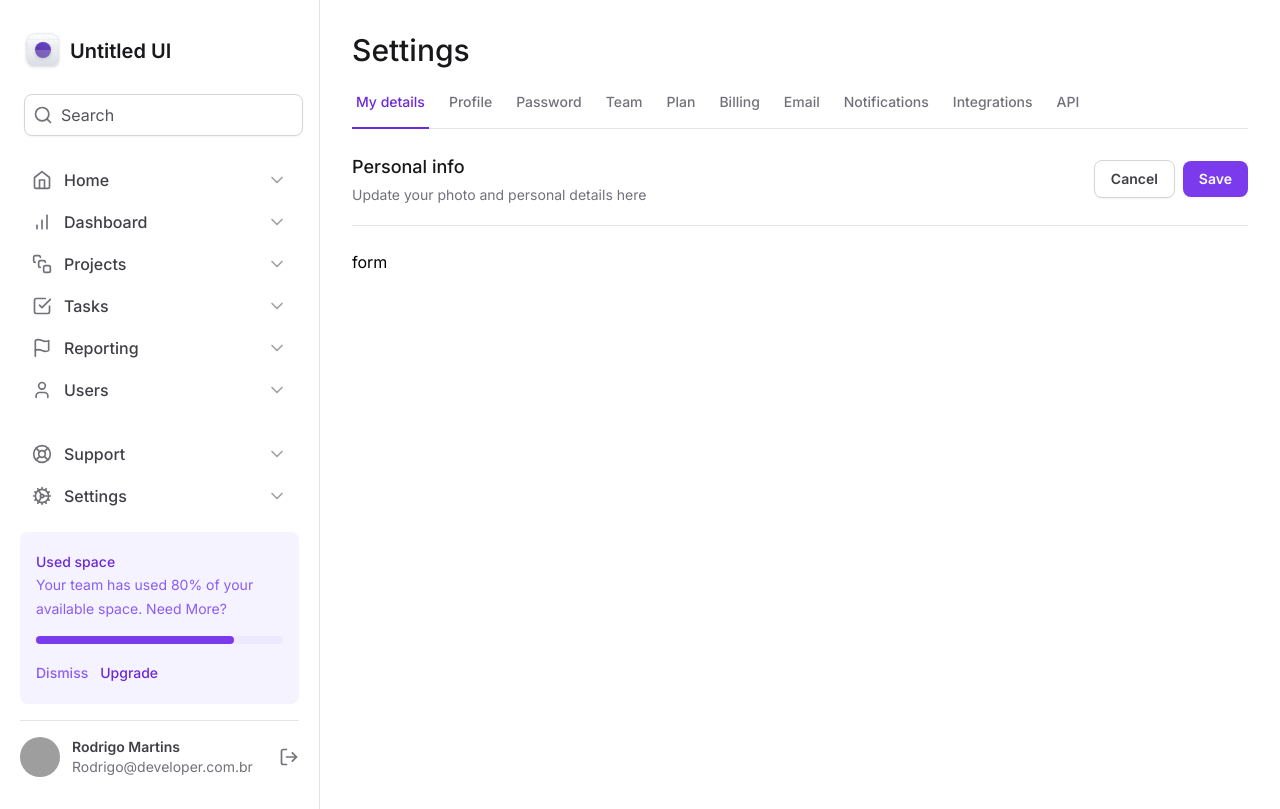
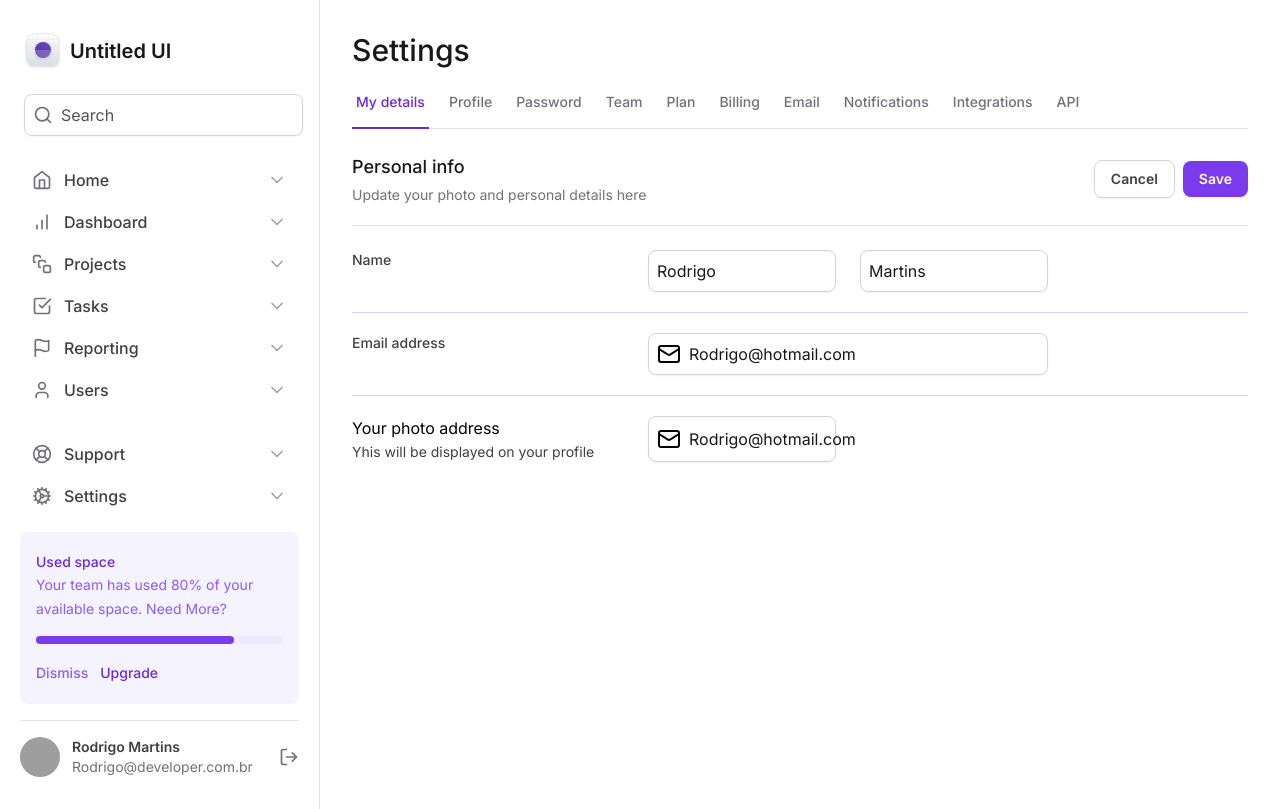
Before and after one commit to RoMartins/tailwind-next, a Next.js app: page / in a window 1280 px wide. Built offline with nearby package versions, Linux system fonts and the light colour scheme; grey boxes are pictures that could not be loaded.

Commit message:
feat:form labels

```diff
--- a/src/app/components/Input.tsx
+++ b/src/app/components/Input.tsx
@@ -10,7 +10,7 @@ type InputControlProps = ComponentProps<'input'>
 export function InputControl(props: InputControlProps) {
   return (
     <input
-      className="flex-1    border-0 bg-transparent text-zinc-900 placeholder-zinc-600"
+      className="flex-1 border-0 bg-transparent text-zinc-900 placeholder-zinc-600"
       {...props}
     />
   )
--- a/src/app/page.tsx
+++ b/src/app/page.tsx
@@ -1,3 +1,5 @@
+import { Mail } from 'lucide-react'
+import { InputControl, InputPrefix, InputRoot } from './components/Input'
 import { SettingTabs } from './components/SettingTabs'
 
 export default function Home() {
@@ -33,8 +35,58 @@ export default function Home() {
           </div>
         </div>
 
-        <form action="" className="mt-6 flex w-full flex-col">
-          form
+        <form
+          action=""
+          className="mt-6 flex w-full flex-col gap-5 divide-y divide-indigo-200"
+        >
+          <div className="grid-cols-form grid gap-3">
+            <label className="text-sm font-medium text-zinc-700">Name</label>
+            <div className="grid grid-cols-2 gap-6">
+              <InputRoot>
+                <InputControl defaultValue="Rodrigo" />
+              </InputRoot>
+
+              <InputRoot>
+                <InputControl defaultValue="Martins" />
+              </InputRoot>
+            </div>
+
+            <div />
+          </div>
+
+          <div className="grid-cols-form grid gap-3 pt-5">
+            <label
+              htmlFor="email"
+              className="text-sm font-medium text-zinc-700"
+            >
+              Email address
+            </label>
+            <div className="grid gap-6">
+              <InputRoot>
+                <InputPrefix>
+                  <Mail className="" />
+                </InputPrefix>
+                <InputControl type="email" defaultValue="Rodrigo@hotmail.com" />
+              </InputRoot>
+            </div>
+          </div>
+
+          <div className="grid-cols-form grid gap-3 pt-5">
+            <label>
+              Your photo address
+              <span className="mt-0.5 block text-sm font-normal text-zinc-700">
+                Yhis will be displayed on your profile
+              </span>
+            </label>
+            <div className="grid grid-cols-2 gap-6">
+              <InputRoot>
+                <InputPrefix>
+                  <Mail className="" />
+                </InputPrefix>
+                <InputControl type="email" defaultValue="Rodrigo@hotmail.com" />
+              </InputRoot>
+            </div>
+          </div>
         </form>
       </div>
     </>
--- a/tailwind.config.js
+++ b/tailwind.config.js
@@ -5,6 +5,7 @@ module.exports = {
     extend: {
       gridTemplateColumns: {
         app: 'minmax(18rem, 20rem) 1fr',
+        form: 'minmax(7.5rem, 17.5rem) minmax(25rem,1fr) minmax(0, 15rem)',
       },
     },
   },
```
